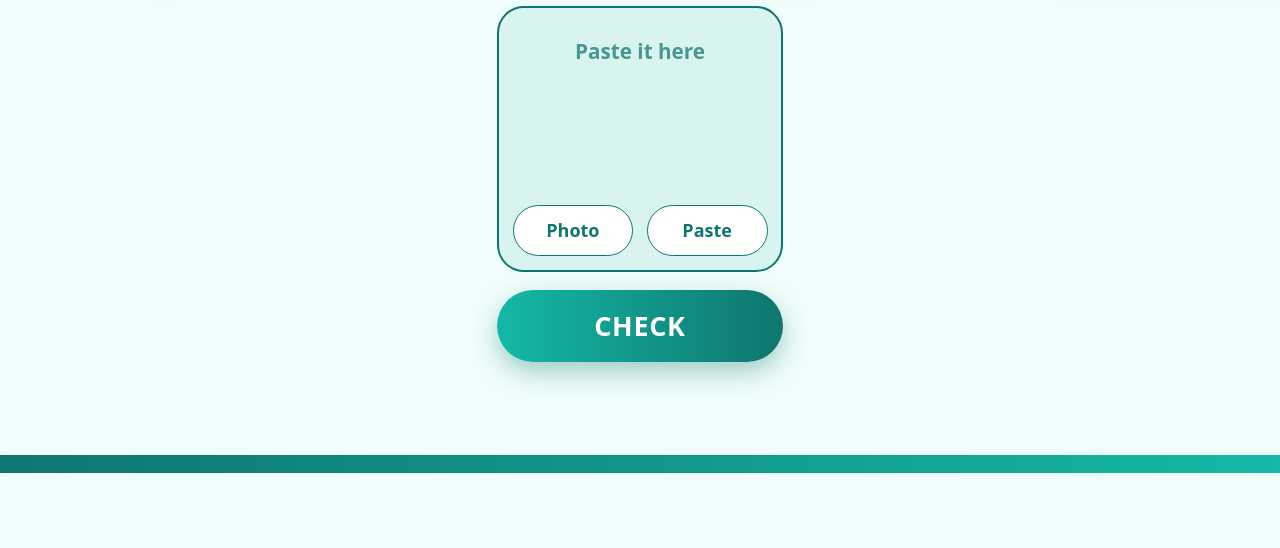
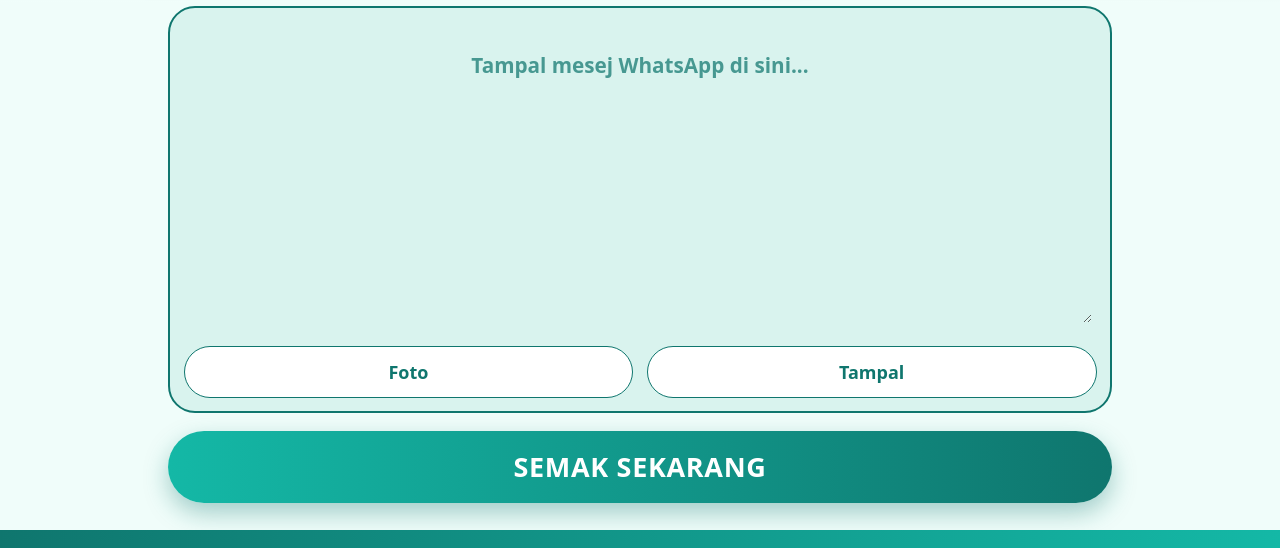
Before and after one commit to umumai/Sahih-Care, a plain HTML site: page frontend/index.html in a window 1280 px wide. Shown: the part 327-875 px from the top of the page. Before the commit the page ends 800 px from the top, so only its background shows below. Drawn offline with nearby package versions, Linux system fonts and the light colour scheme.

Commit message:
No more manglish
- Fix the language

```diff
--- a/frontend/css/styles.css
+++ b/frontend/css/styles.css
@@ -46,15 +46,25 @@ body {
   }
 
   .content-shell {
-    max-width: 640px;
+    max-width: 820px;
     margin-left: auto;
     margin-right: auto;
+    width: 100%;
+    padding-left: 1.5rem;
+    padding-right: 1.5rem;
+  }
+
+  #searchPanel,
+  #searchBox,
+  #checkBtn {
+    width: 100%;
+    max-width: none;
   }
 }
 
 @media (min-width: 1100px) {
   .content-shell {
-    max-width: 720px;
+    max-width: 980px;
   }
 }
 
@@ -206,6 +216,12 @@ html[dir="rtl"] .lang-menu {
   box-shadow: inset 0 0 0 1px rgba(15, 118, 110, 0.12);
 }
 
+#claimInput {
+  min-height: 11rem;
+  font-size: 1.05rem;
+  line-height: 1.55;
+}
+
 #claimInput::placeholder {
   color: #0f766e;
   opacity: 0.72;
@@ -219,6 +235,22 @@ html[dir="rtl"] .lang-menu {
 
 html[dir="rtl"] #claimInput.is-empty {
   text-align: center;
+}
+
+@media (min-width: 768px) {
+  #claimInput {
+    min-height: 14rem;
+  }
+
+  #searchBox {
+    padding-bottom: 4.5rem;
+  }
+}
+
+@media (min-width: 1100px) {
+  #claimInput {
+    min-height: 16rem;
+  }
 }
 
 .shake {
--- a/frontend/index.html
+++ b/frontend/index.html
@@ -155,10 +155,10 @@
 
         <div id="checkHero" class="pb-2 text-center">
           <h1 class="text-[1.85rem] font-extrabold leading-tight text-brand-bright" data-i18n="heroTitle">
-            Ada Soalan?
+            Semak Sebelum Percaya
           </h1>
           <p class="mt-1 text-[0.98rem] font-semibold leading-snug text-brand-deep" data-i18n="heroSubtitle">
-            Semak kesahihan mesej kesihatan anda di sini.
+            Pastikan mesej kesihatan WhatsApp anda benar dan sahih.
           </p>
         </div>
 
@@ -247,13 +247,13 @@
           </article>
 
           <div id="searchPanel" class="mt-1">
-            <div id="searchBox" class="relative rounded-3xl border-2 border-brand-deep bg-[#d9f3ee] px-3 pb-16 pt-4">
+            <div id="searchBox" class="relative rounded-3xl border-2 border-brand-deep bg-[#d9f3ee] px-3 pb-16 pt-5 sm:px-4 sm:pt-6">
               <label for="claimInput" class="sr-only" data-i18n="pasteLabel">Tampal mesej kesihatan di sini</label>
               <textarea
                 id="claimInput"
-                class="is-empty w-full resize-none bg-transparent px-2 py-2 font-semibold leading-relaxed text-slate-800 placeholder:font-bold"
-                rows="5"
-                placeholder="Paste it here"
+                class="is-empty w-full resize-y bg-transparent px-2 py-3 font-semibold leading-relaxed text-slate-800 placeholder:font-bold"
+                rows="8"
+                placeholder="Tampal mesej di sini..."
                 data-i18n-placeholder="pastePlaceholder"
                 autocomplete="off"
               ></textarea>
@@ -264,7 +264,7 @@
                   class="flex-1 rounded-full border border-brand-deep bg-white py-2.5 text-base font-bold text-brand-deep"
                   data-i18n="photo"
                 >
-                  Photo
+                  Foto
                 </button>
                 <button
                   id="pasteBtn"
@@ -272,7 +272,7 @@
                   class="flex-1 rounded-full border border-brand-deep bg-white py-2.5 text-base font-bold text-brand-deep"
                   data-i18n="paste"
                 >
-                  Paste
+                  Tampal
                 </button>
               </div>
               <input id="photoInput" type="file" accept="image/*" class="hidden" />
@@ -281,10 +281,10 @@
             <button
               id="checkBtn"
               type="button"
-              class="check-btn mt-4 w-full rounded-full py-4 text-2xl font-black tracking-wide text-white"
+              class="check-btn mt-4 w-full rounded-full px-4 py-4 text-xl font-black tracking-wide text-white sm:text-2xl"
               data-i18n="check"
             >
-              CHECK
+              SEMAK SEKARANG
             </button>
           </div>
         </div>
--- a/frontend/js/app.js
+++ b/frontend/js/app.js
@@ -26,23 +26,23 @@
       switchView: "Tukar paparan",
       healthNews: "Berita kesihatan",
       checkMessage: "Semak mesej",
-      heroTitle: "Ada Soalan?",
+      heroTitle: "Semak Sebelum Percaya",
       heroSubtitle: "Semak kesahihan mesej kesihatan anda di sini.",
       newsTitle: "Jangan Kongsi Dulu",
       newsSubtitle: "Semak amaran scam & tip rasmi sebelum teruskan mesej WhatsApp.",
       newsSource: "Sumber",
       pastedMessage: "Mesej yang ditampal",
       loading: "Mencari sumber yang disahkan",
-      source: "SOURCE",
-      readMore: "READ MORE ▾",
-      readLess: "READ LESS ▴",
+      source: "SUMBER",
+      readMore: "BACA LAGI ▾",
+      readLess: "TUTUP ▴",
       officialSources: "Sumber rasmi",
       checkAnother: "Semak mesej lain",
       pasteLabel: "Tampal mesej kesihatan di sini",
-      pastePlaceholder: "Paste it here",
-      photo: "Photo",
-      paste: "Paste",
-      check: "CHECK",
+      pastePlaceholder: "Tampal mesej WhatsApp di sini...",
+      photo: "Foto",
+      paste: "Tampal",
+      check: "SEMAK SEKARANG",
       healthInfo: "Maklumat kesihatan",
       empty: "Sila tampal atau taip mesej kesihatan dahulu.",
       clipboardUnsupported: "Tidak dapat baca papan keratan. Tekan lama dalam kotak dan pilih Tampal.",
@@ -68,7 +68,7 @@
       switchView: "Switch view",
       healthNews: "Health news",
       checkMessage: "Check a message",
-      heroTitle: "Got Questions?",
+      heroTitle: "Check Before Believing",
       heroSubtitle: "Verify your health message here.",
       newsTitle: "Don't Share Yet",
       newsSubtitle: "Check scam alerts & official tips before forwarding WhatsApp health messages.",
@@ -81,10 +81,10 @@
       officialSources: "Official sources",
       checkAnother: "Check another message",
       pasteLabel: "Paste a health message here",
-      pastePlaceholder: "Paste it here",
+      pastePlaceholder: "Paste WhatsApp message here...",
       photo: "Photo",
       paste: "Paste",
-      check: "CHECK",
+      check: "CHECK NOW",
       healthInfo: "Health information",
       empty: "Please paste or type a health message first.",
       clipboardUnsupported: "Cannot read the clipboard. Long-press in the box and choose Paste.",
@@ -335,7 +335,7 @@
         ta: "பகிரும் முன் — 3 விஷயத்தைச் சரிபாருங்கள்.",
       },
       caption: {
-        ms: "Ada nama pengirim? Ada tarikh? Ada pautan rasmi KKM/WHO? Jika tiada — jangan teruskan. Gunakan butang CHECK SahihCare.",
+        ms: "Ada nama pengirim? Ada tarikh? Ada pautan rasmi KKM/WHO? Jika tiada — jangan teruskan. Gunakan butang SEMAK SEKARANG SahihCare.",
         en: "Is there a sender name? A date? An official KKM/WHO link? If not — do not forward. Use SahihCare’s CHECK button.",
         zh: "有寄件人姓名吗？有日期吗？有卫生部/世卫官方链接吗？若没有——请勿转发。请用 SahihCare 的 CHECK。",
         ar: "هل يوجد اسم المرسل؟ تاريخ؟ رابط رسمي؟ إن لم يوجد — لا تعِد الإرسال. استخدم زر CHECK في SahihCare.",
```
Also changed, not shown: 1 other file.
